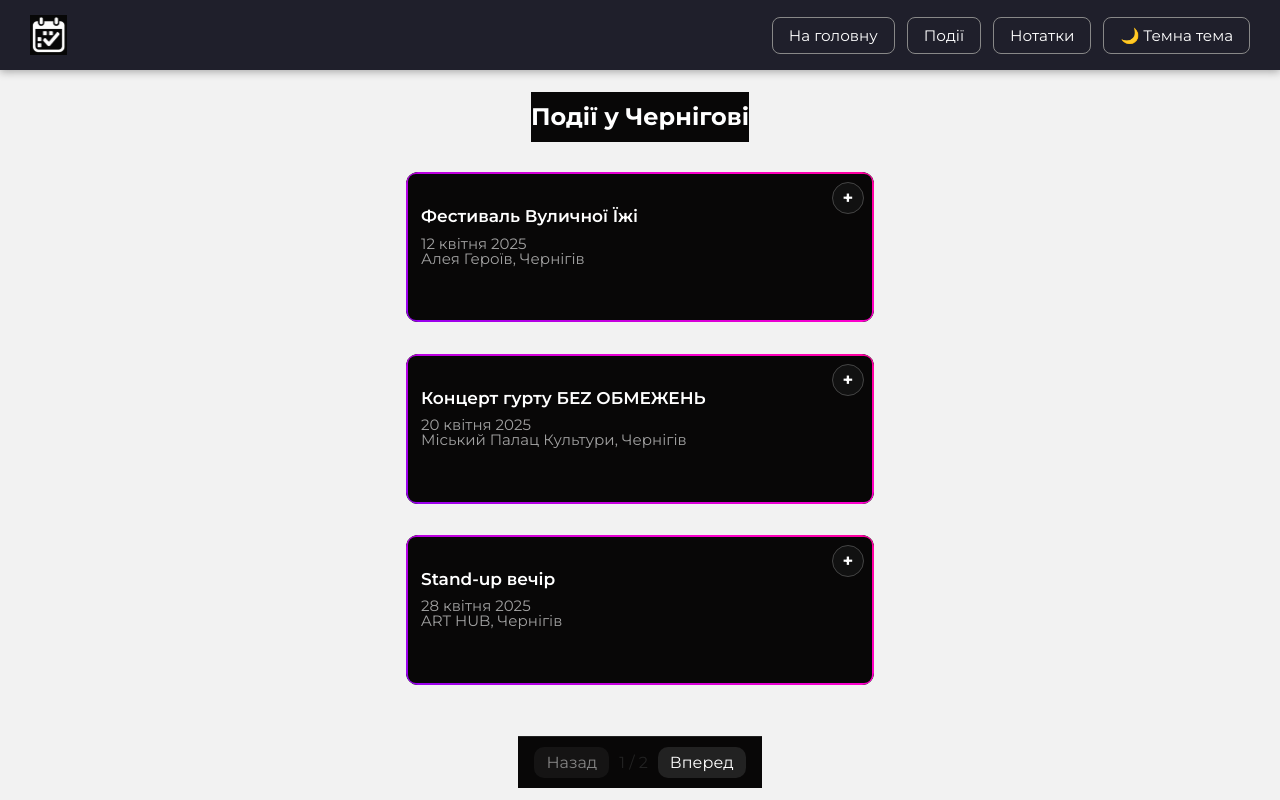
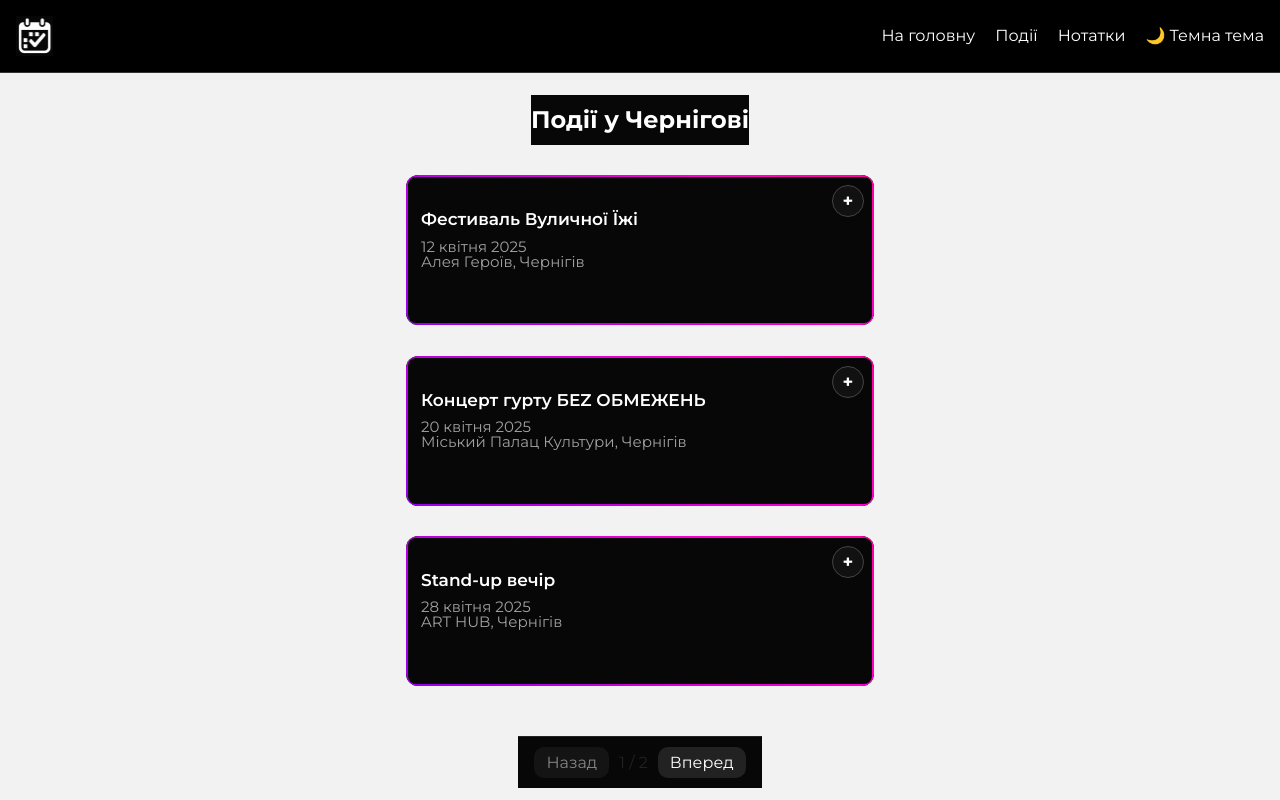
Before and after one commit to kulikp1/planner, a React (Vite) app: page /events in a window 1280 px wide. Built offline with nearby package versions, Linux system fonts and the light colour scheme.

Commit message:
Update Navbar.module.css

```diff
--- a/src/components/Navbar/Navbar.module.css
+++ b/src/components/Navbar/Navbar.module.css
@@ -1,17 +1,11 @@
 .navbar {
+  background-color: black;
+  color: white;
+  padding: 16px;
   display: flex;
   justify-content: space-between;
   align-items: center;
-  padding: 15px 30px;
-  background-color: #1f1f2b; /* дефолт — темна тема */
-  color: #fff;
-  box-shadow: 0 2px 8px rgba(0, 0, 0, 0.3);
-  transition: background-color 0.3s ease;
-}
-
-.light .navbar {
-  background-color: #ffffff;
-  color: #000;
+  border-bottom: 1px solid #333;
 }
 
 .logoContainer {
@@ -24,21 +18,30 @@
 }
 
 .buttons button {
-  margin-left: 12px;
-  padding: 8px 16px;
-  background-color: transparent;
-  border: 1px solid #888;
-  border-radius: 8px;
+  background: none;
+  border: none;
+  color: white;
+  font-size: 16px;
+  margin-left: 20px;
   cursor: pointer;
-  font-size: 0.95rem;
-  transition: background 0.2s ease;
-  color: inherit;
+  transition: color 0.7s ease;
 }
 
 .buttons button:hover {
-  background-color: rgba(255, 255, 255, 0.1);
+  color: rgb(202, 117, 117);
+}
+
+/* 🌞 Світла тема */
+.light .navbar {
+  background-color: #ffffff;
+  color: #111;
+  border-bottom: 1px solid #ddd;
+}
+
+.light .buttons button {
+  color: #111;
 }
 
 .light .buttons button:hover {
-  background-color: #f0f0f0;
+  color: #b82f2f;
 }
```
